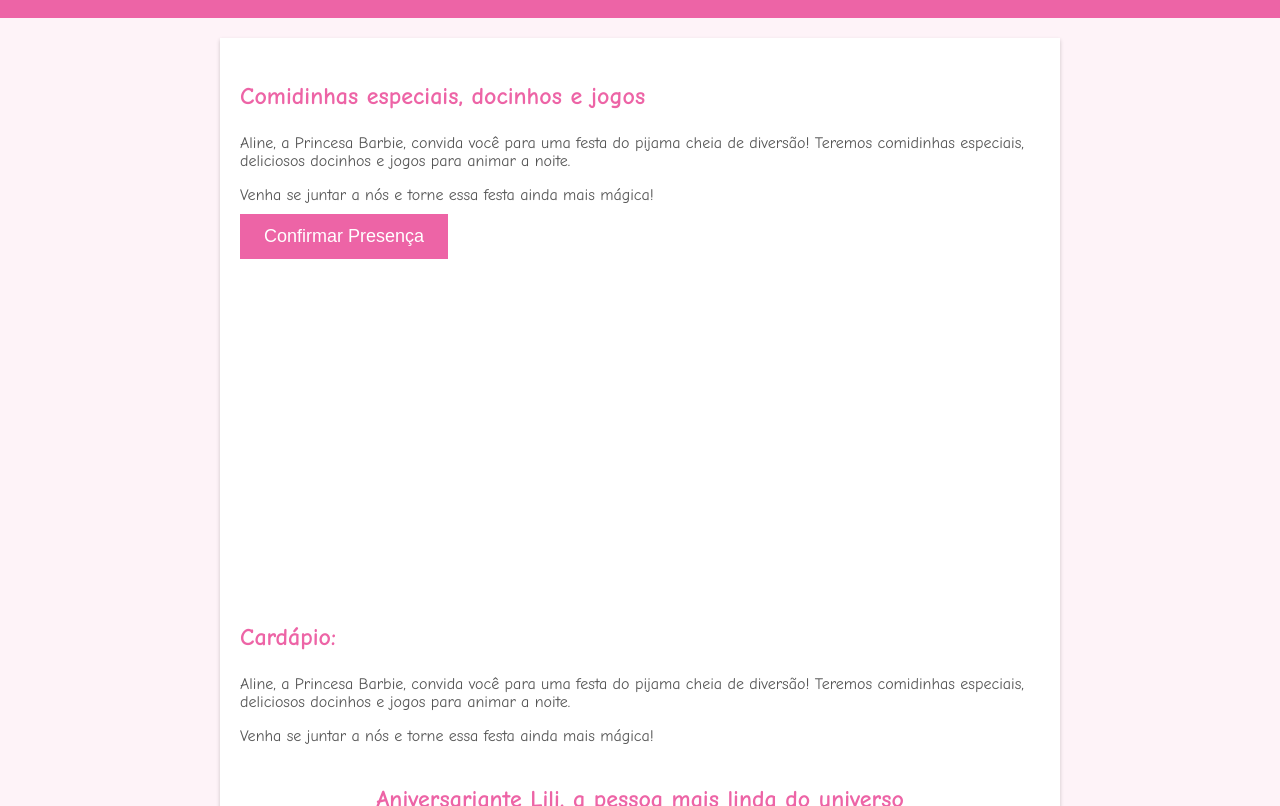
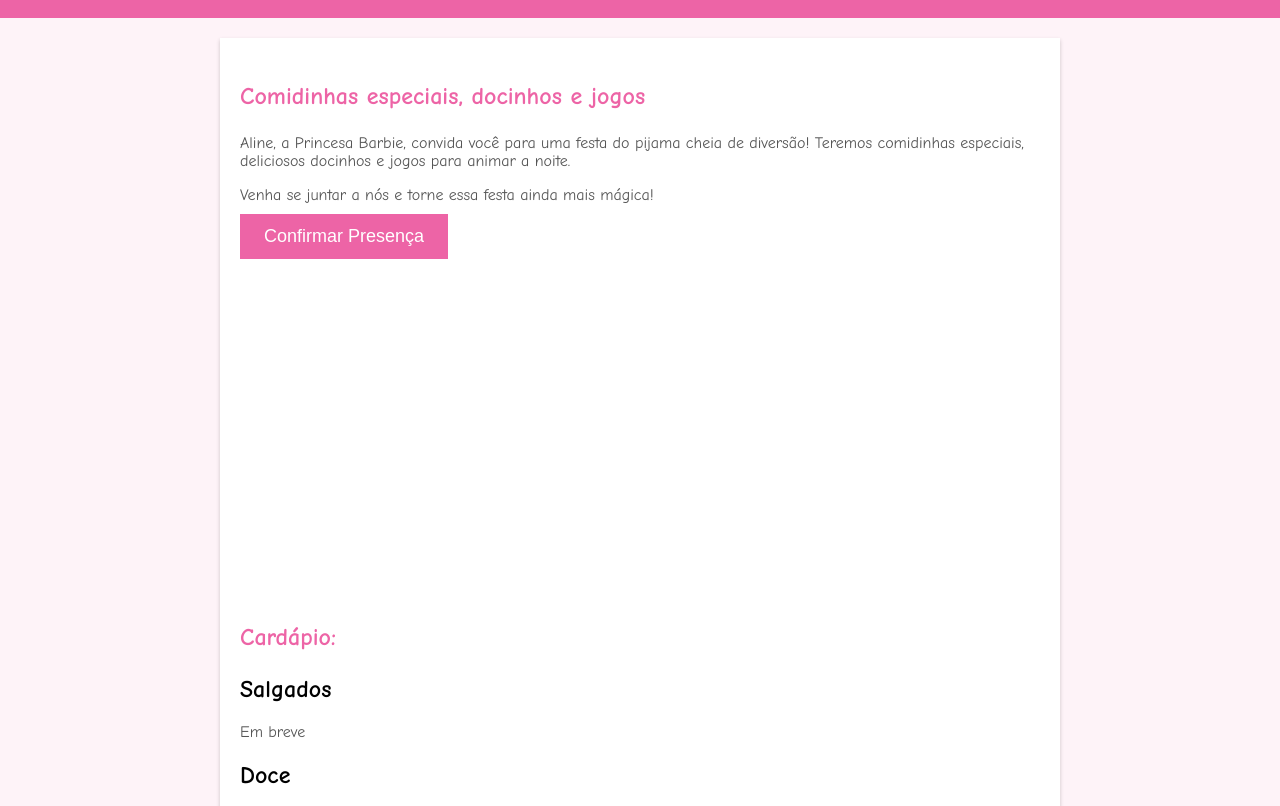
Before and after one commit to maiconc137/aniver_lili, a plain HTML site: page index.html in a window 1280 px wide. Shown: the part 131-937 px from the top of the page. Drawn offline with Linux system fonts and the light colour scheme.

Commit message:
Update index.html

```diff
--- a/index.html
+++ b/index.html
@@ -32,9 +32,10 @@
 
     <section class="details">
       <h3>Cardápio:</h3>
-      <p>Aline, a Princesa Barbie, convida você para uma festa do pijama cheia de diversão! Teremos comidinhas
-        especiais, deliciosos docinhos e jogos para animar a noite.</p>
-      <p>Venha se juntar a nós e torne essa festa ainda mais mágica!</p>
+      <h1>Salgados</h1>
+      <p>Em breve</p>
+      <h1>Doce</h1>
+      <p>Em breve</p>
     </section>
 
     <section class="birthday-girl">
```
